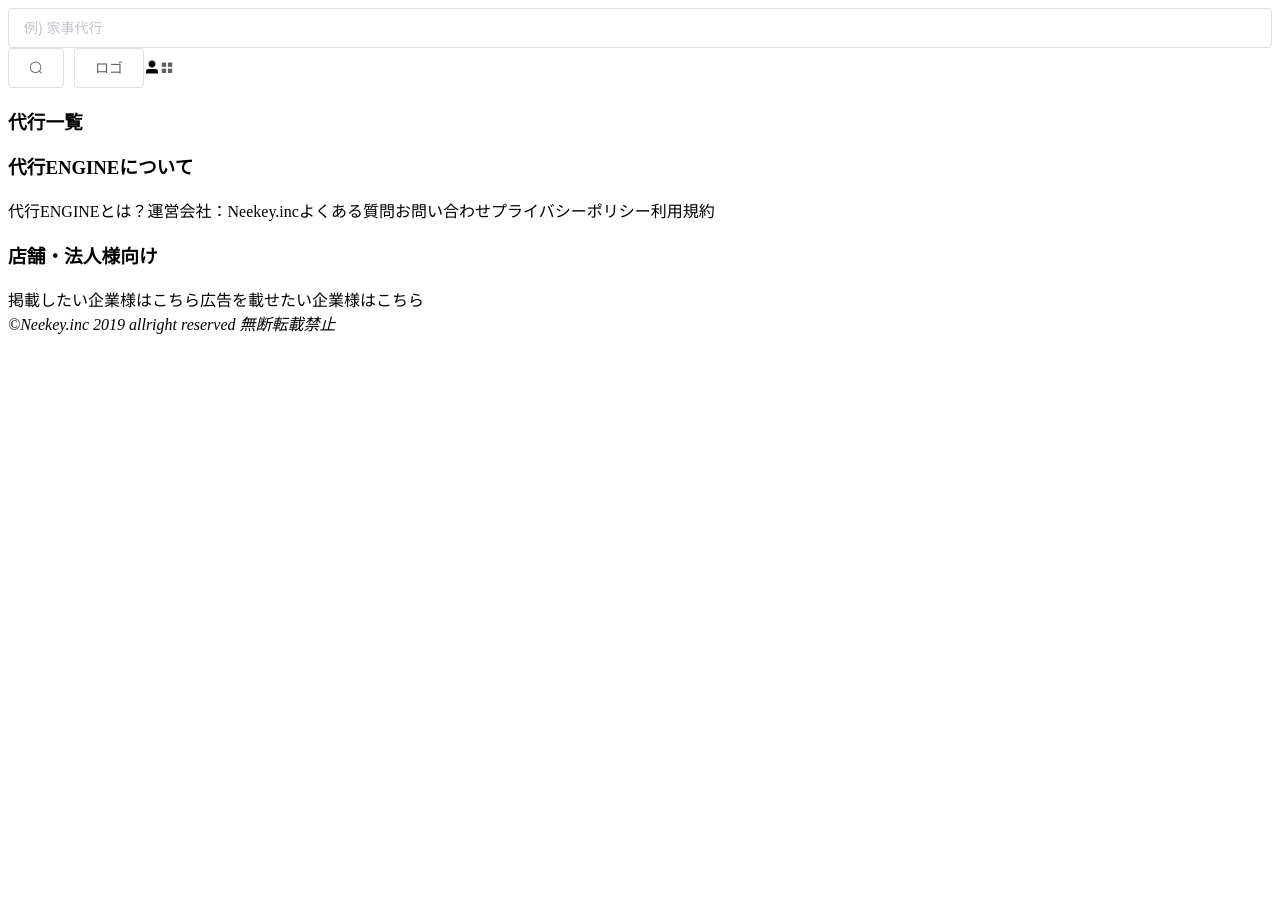
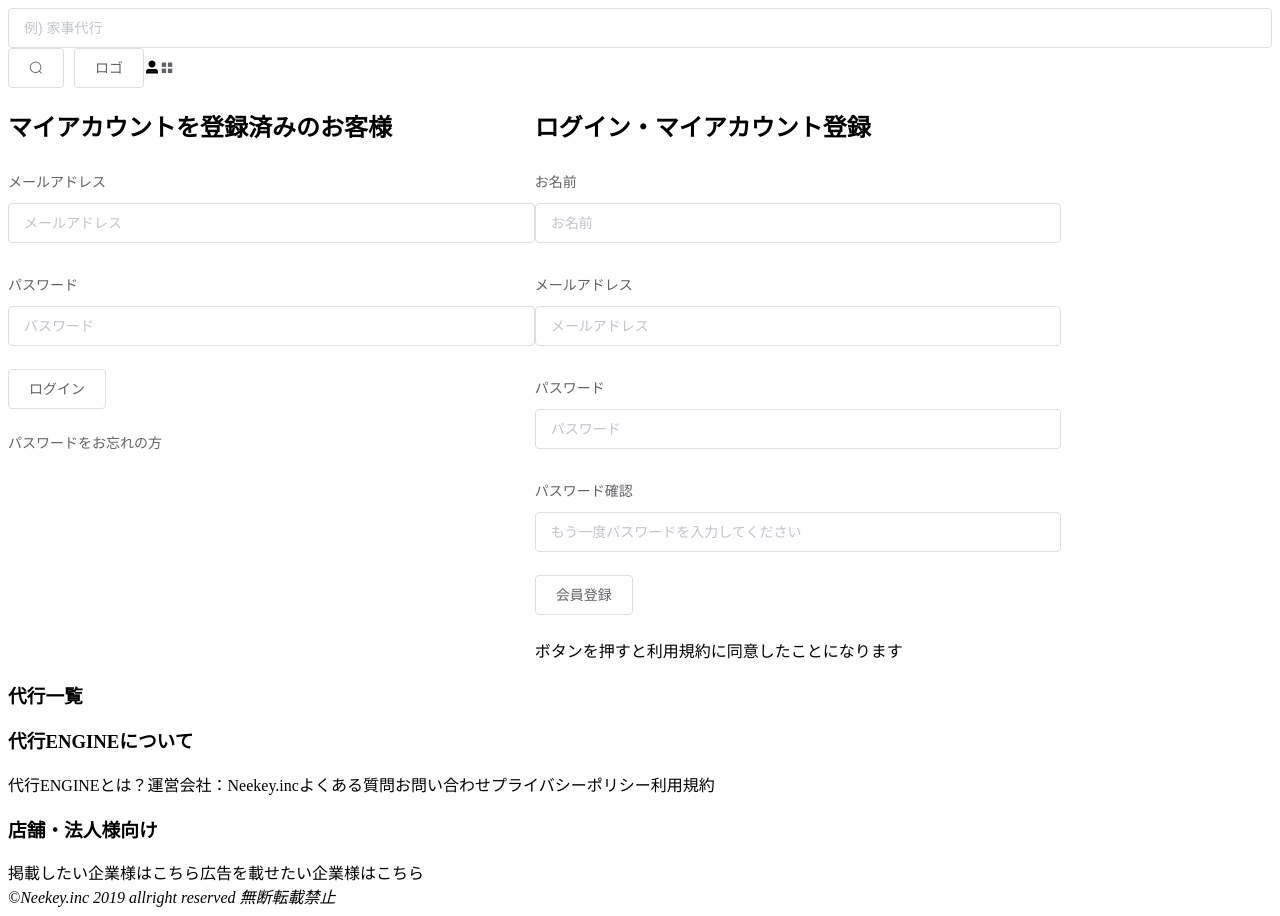
Before and after one commit to neekey-inc/DAICO_ENGINE, a Nuxt app in the folder customer/: page /user/sign in a window 1280 px wide. Before the commit the page ends 800 px from the top, so only its background shows below. Built offline with nearby package versions, Linux system fonts and the light colour scheme.

Commit message:
表面ちょこちょこ

```diff
--- a/customer/layouts/default.vue
+++ b/customer/layouts/default.vue
@@ -7,10 +7,10 @@
       <el-dropdown>
         <i class="el-icon-arrow-down el-icon-menu"></i>
         <el-dropdown-menu slot="dropdown">
-          <el-dropdown-item><a @click="$router.push({name:'pamphlet-company'})">運営会社：Neekey.inc</a></el-dropdown-item>
           <el-dropdown-item><a @click="$router.push({name:'about'})">代行ENGINEとは？</a></el-dropdown-item>
-          <el-dropdown-item>よくある質問</el-dropdown-item>
-          <el-dropdown-item>お問い合わせ</el-dropdown-item>
+          <el-dropdown-item><a @click="$router.push({name:'about'})">運営会社：Neekey.inc</a></el-dropdown-item>
+          <el-dropdown-item><a @click="$router.push({name:'question'})">よくある質問</a></el-dropdown-item>
+          <el-dropdown-item><a @click="$router.push({name:'contact'})">お問い合わせ</a></el-dropdown-item>
         </el-dropdown-menu>
       </el-dropdown>
     </header>
--- a/customer/pages/article/index.vue
+++ b/customer/pages/article/index.vue
@@ -1,5 +1,13 @@
 <template>
-  <el-button @click="$router.push('home')">Home</el-button>
-
-
+  <div>
+    <div>
+    </div>
+    <span>
+    </span>
+    <div>
+      代行ENGINEに登録しよう
+      <el-button @click="$router.push({name: 'user-sign'})">会員登録する</el-button>
+      <el-button @click="$router.push({name: 'about'})">代行ENGINEとは？</el-button>
+    </div>
+  </div>
 </template>
--- a/customer/pages/user/index.vue
+++ b/customer/pages/user/index.vue
@@ -0,0 +1,28 @@
+<template>
+  <div>
+    <el-breadcrumb>
+      <el-breadcrumb-item><a @click="$router.push({name:'user'})">マイページ</a></el-breadcrumb-item>
+      <el-breadcrumb-item><a @click="$router.push({name:'user-mypage-message'})">メッセージ</a></el-breadcrumb-item>
+      <el-breadcrumb-item><a @click="$router.push({name:'user-mypage-manage'})">予約管理</a></el-breadcrumb-item>
+      <el-breadcrumb-item><a @click="$router.push({name:'user-mypage-quote'})">仮予約</a></el-breadcrumb-item>
+      <el-breadcrumb-item><a @click="$router.push({name:'user-mypage-account'})">登録内容</a></el-breadcrumb-item>
+      <el-breadcrumb-item></el-breadcrumb-item>
+    </el-breadcrumb>
+  <h2>マイページ</h2>
+  <div>
+    <el-divider content-position="left">未読メッセージ　<el-link @click="$router.push({name:'user-mypage-message'})">一覧</el-link></el-divider>
+    <el-form>
+
+    </el-form>
+    <el-divider content-position="left">予約 <el-link @click="$router.push({name:'user-mypage-manage'})">一覧</el-link></el-divider>
+    <el-form>
+
+    </el-form>
+    <el-divider content-position="left">仮予約 <el-link @click="$router.push({name:'user-mypage-quote'})">一覧</el-link></el-divider>
+    <el-form>
+
+    </el-form>
+  </div>
+</div>
+
+</template>
--- a/customer/pages/user/sign.vue
+++ b/customer/pages/user/sign.vue
@@ -0,0 +1,47 @@
+<template>
+  <el-row :getter="20">
+    <el-col :sm="10">
+      <h2>マイアカウントを登録済みのお客様</h2>
+      <el-form>
+          <el-form-item label="メールアドレス">
+              <el-input placeholder="メールアドレス" name="email"></el-input>
+          </el-form-item>
+          <el-form-item label="パスワード">
+              <el-input type="password" placeholder="パスワード" name="password"></el-input>
+          </el-form-item>
+          <el-form-item>
+              <el-button @click="onSubmit">ログイン</el-button>
+          </el-form-item>
+          <a><el-link>パスワードをお忘れの方</el-link></a>
+      </el-form>
+    </el-col>
+    <el-col :sm="10">
+      <h2>ログイン・マイアカウント登録</h2>
+      <el-form class="body" ref="form">
+          <el-form-item label="お名前">
+              <el-input placeholder="お名前"></el-input>
+          </el-form-item>
+          <el-form-item label="メールアドレス">
+              <el-input placeholder="メールアドレス"></el-input>
+          </el-form-item>
+          <el-form-item label="パスワード">
+              <el-input type="password" placeholder="パスワード"></el-input>
+          </el-form-item>
+          <el-form-item label="パスワード確認">
+              <el-input type="password" placeholder="もう一度パスワードを入力してください"></el-input>
+          </el-form-item>
+          <el-form-item>
+              <el-button @click="onSubmit">会員登録</el-button>
+          </el-form-item>
+          ボタンを押すと利用規約に同意したことになります
+      </el-form>
+    </el-col>
+  </el-row>
+
+
+
+
+
+
+
+</template>
```
